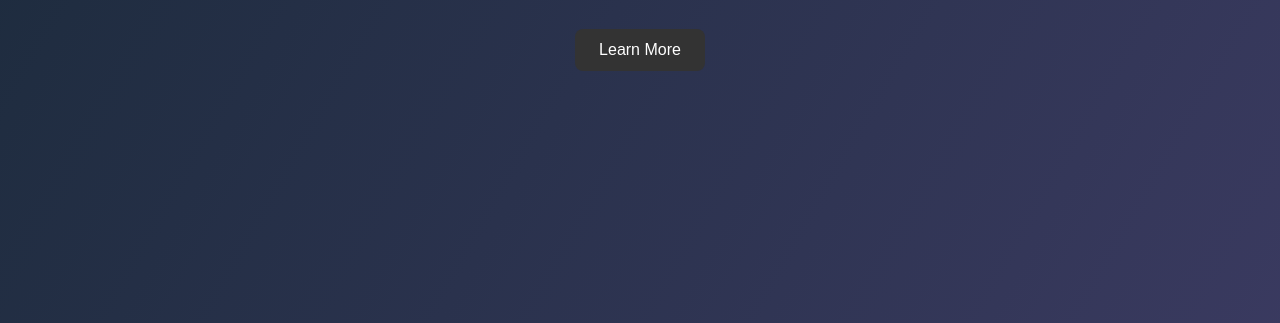
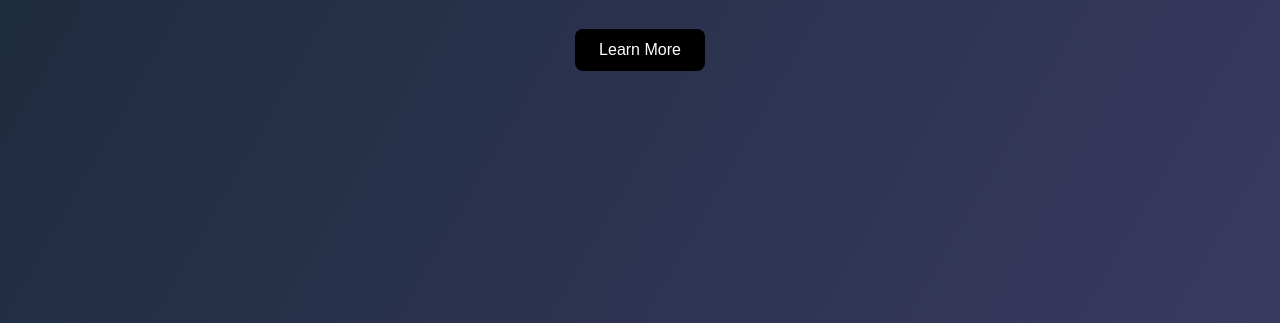
Before and after one commit to slakspace/slakspace.github.io, a plain HTML site: page index.html in a window 1280 px wide. Shown: the part 428-751 px from the top of the page. Drawn offline with Linux system fonts and the light colour scheme.

Commit message:
Update index.html

```diff
--- a/index.html
+++ b/index.html
@@ -10,7 +10,7 @@
       --primary: #1a2a3a;
       --background: #121a24;
       --text: #f1f1f1;
-      --accent: #333333;
+      --accent: #000000;
     }
 
     * {
```
